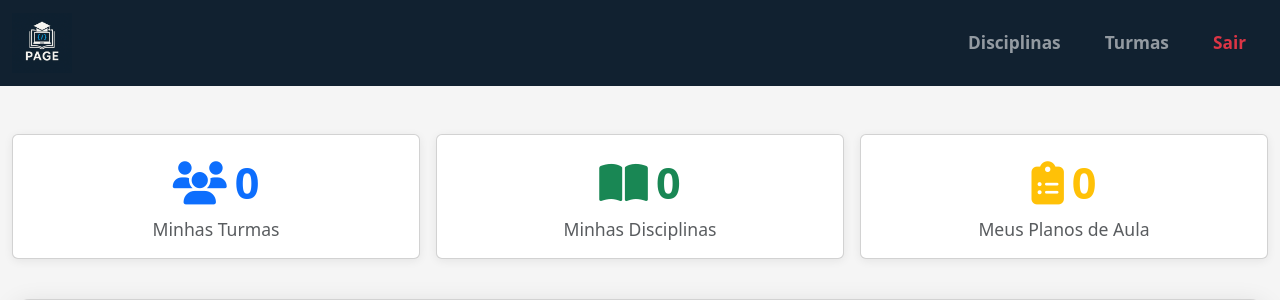
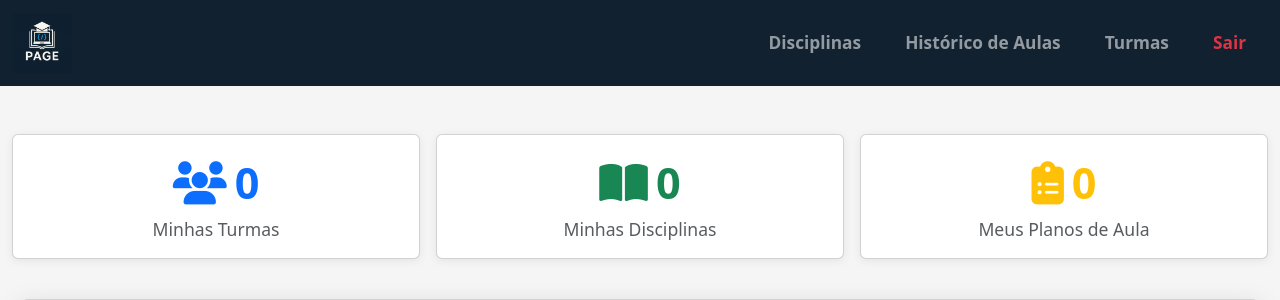
Before and after one commit to Marco-Bubola/Page--PI, a PHP site: page /views/home_professor.php in a window 1280 px wide. Shown: the top 300 px of the page. Run offline with PHP 8.4, Linux system fonts and the light colour scheme; a user stored in the database is signed in; data comes from the database, SQL or seed files in the repository; data that the repository does not hold is empty.

Commit message:
Update navbar.php

```diff
--- a/views/navbar.php
+++ b/views/navbar.php
@@ -67,6 +67,9 @@ $pagina_atual = basename($_SERVER['PHP_SELF']);
             <a class="nav-link<?php if ($pagina_atual == 'disciplinas.php') echo ' active'; ?>" href="disciplinas.php">Disciplinas</a>
           </li>
           <li class="nav-item">
+            <a class="nav-link<?php if ($pagina_atual == 'historico_aulas.php') echo ' active'; ?>" href="historico_aulas.php">Histórico de Aulas</a>
+          </li>
+          <li class="nav-item">
             <a class="nav-link<?php if ($pagina_atual == 'turmas.php') echo ' active'; ?>" href="turmas.php">Turmas</a>
           </li>
           <li class="nav-item">
```
